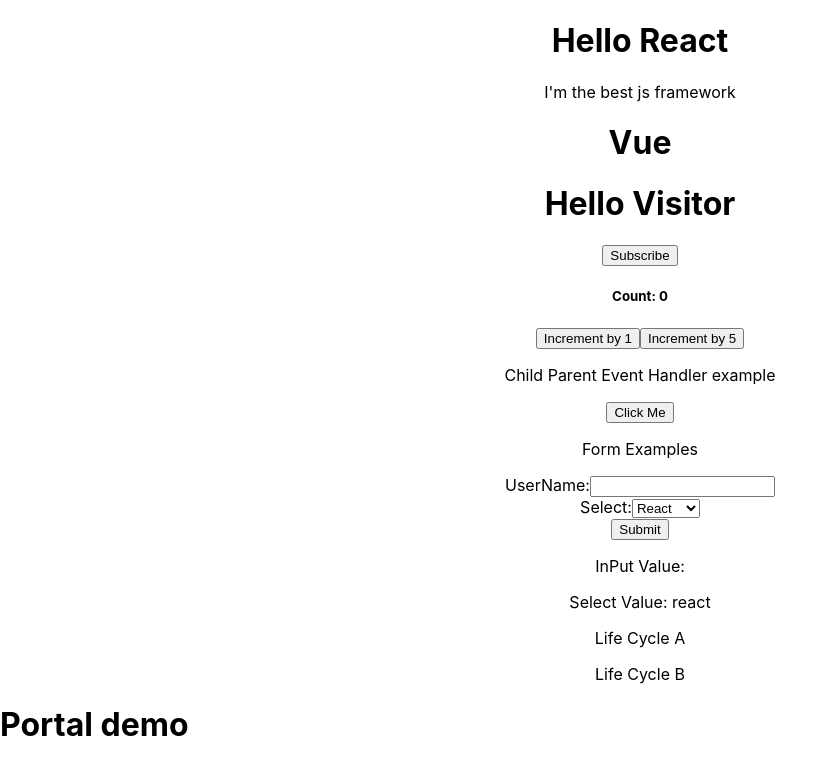
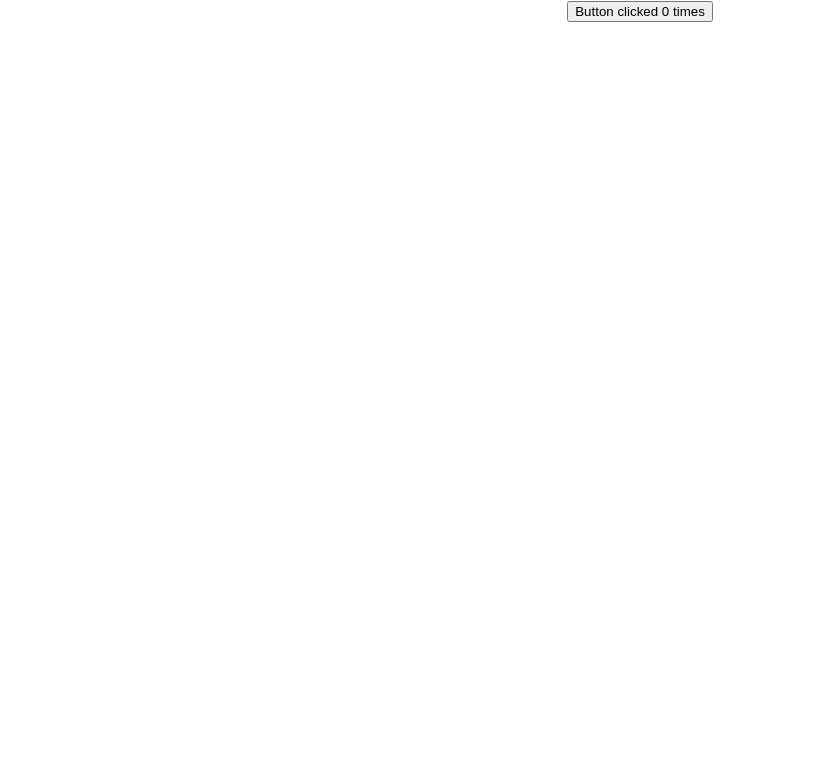
Before and after one commit to Nickx58/react, a React (Create React App) app: page / in a window 1280 px wide. Shown: the top 774 px of the page, without its empty margins (0-836 px from the left). Built offline with nearby package versions, Linux system fonts and the light colour scheme.

Commit message:
HOC in react

```diff
--- a/src/App.js
+++ b/src/App.js
@@ -7,12 +7,14 @@
 import Form from "./components/Form";
 import LifeCycleA from "./components/LifeCycleA";
 import PortalDemo from "./components/PortalDemo";
+import Count from "./components/Count";
 import "./App.css";
 
 function App() {
   return (
     <div className="App">
-      <PortalDemo />
+      <Count />
+      {/* <PortalDemo />
       <Greet name="React">
         <p> I'm the best js framework </p>
       </Greet>
@@ -23,7 +25,7 @@
       <ParentComponent />
       <p> Form Examples </p>
       <Form />
-      <LifeCycleA />
+      <LifeCycleA /> */}
     </div>
   );
 }
--- /dev/null
+++ b/src/components/Count.js
@@ -0,0 +1,15 @@
+import React, { Component } from "react";
+import UpdatedComponent from "./withCount";
+
+class Count extends Component {
+  render() {
+    const { count, incrementCount } = this.props;
+    return (
+      <div>
+        <button onClick={incrementCount}>Button clicked {count} times</button>
+      </div>
+    );
+  }
+}
+
+export default UpdatedComponent(Count);
--- a/src/components/Counter.js
+++ b/src/components/Counter.js
@@ -9,7 +9,6 @@
     this.setState({ count: this.state.count + 1 }, () =>
       console.log("Callback", this.state.count)
     );
-    console.log("C", this.state.count);
   };
 
   incrementPrevStateExample() {
--- /dev/null
+++ b/src/components/withCount.js
@@ -0,0 +1,28 @@
+import React from "react";
+
+const UpdatedComponent = (OriginalComponent) => {
+  class NewComponent extends React.Component {
+    state = {
+      count: 0,
+    };
+
+    incrementCount = () => {
+      this.setState((prevState) => {
+        return {
+          count: prevState.count + 1,
+        };
+      });
+    };
+    render() {
+      return (
+        <OriginalComponent
+          count={this.state.count}
+          incrementCount={this.incrementCount}
+        />
+      );
+    }
+  }
+  return NewComponent;
+};
+
+export default UpdatedComponent;
```
